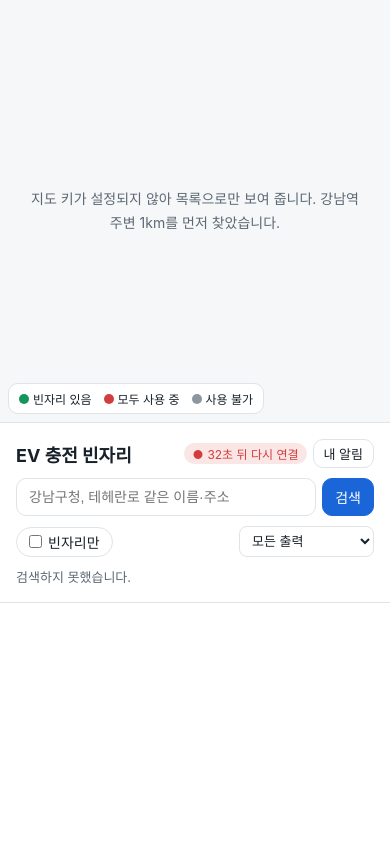
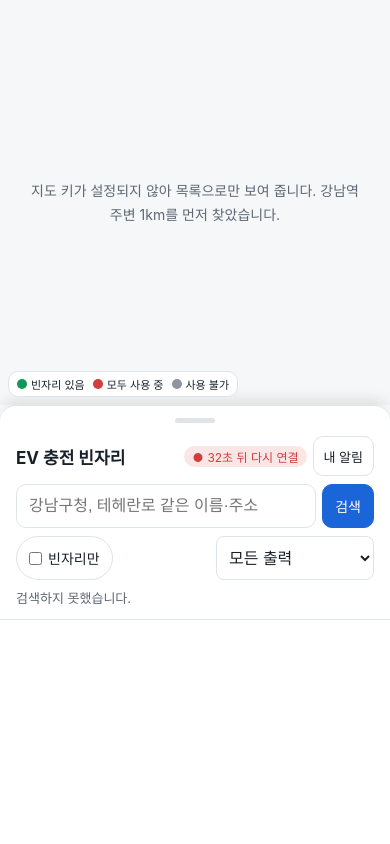
Before and after one commit to ysj13/ev-charging-station-search, a web app: page /index.html in a window 390 px wide. Run offline with its HTML, style and script files only (its server is not run), Linux system fonts and the light colour scheme; data that the repository does not hold is empty; some of the project's set-up classes (security, data sources, template engines, error pages and the like) are left out, and stand-ins take their place.

Commit message:
모바일 화면: 끌어 올리는 목록 시트, 손가락 크기 버튼, 알림 카드 정리
- 목록을 접힘·절반·펼침 세 높이로 바꾸는 손잡이 (누르거나 끌기). 상세·알림함은 펼쳐서 보여 주고 닫으면 원래 높이로
- 누를 수 있는 요소 높이 44px 이상, 입력창 16px (iOS 확대 방지), 노치·홈 바 영역 피하기
- 모바일 알림은 위쪽 전체 폭에 한 줄 카드 하나만 (지난 알림은 내 알림에), 지도 확대 버튼 대신 손가락 확대

```diff
--- a/src/main/resources/static/css/app.css
+++ b/src/main/resources/static/css/app.css
@@ -245,11 +245,60 @@ html, body {
 }
 
 /* ---------- 모바일: 지도 위, 패널 아래 ---------- */
+/* 데스크톱에서는 손잡이를 숨긴다 */
+.sheet-handle { display: none; }
+
+/* ---------- 모바일: 지도 위, 목록은 아래에서 끌어 올리는 시트(접힘·절반·펼침) ---------- */
 @media (max-width: 760px) {
   .app { flex-direction: column-reverse; }
-  .panel { width: 100%; height: 50%; border-right: 0; border-top: 1px solid var(--border); }
-  .map-area { height: 50%; flex: none; }
-  .legend { left: 8px; bottom: 8px; }
-  .locate { right: 8px; bottom: 8px; }
-  .toasts { top: 8px; right: 8px; }
+  .map-area { flex: 1; min-height: 0; }
+  .app { --sheet-peek: calc(142px + env(safe-area-inset-bottom, 0px)); }
+  .app[data-sheet="peek"] .panel { height: var(--sheet-peek); }
+  .app[data-sheet="half"] .panel { height: 52%; }
+  .app[data-sheet="full"] .panel { height: 88%; }
+  .panel {
+    width: 100%; flex: none; border-right: 0; border-top: 1px solid var(--border);
+    border-radius: 16px 16px 0 0; box-shadow: 0 -4px 16px rgba(16, 24, 32, 0.12);
+    transition: height 0.25s ease; padding-bottom: env(safe-area-inset-bottom, 0px); overflow: hidden;
+  }
+  .panel.is-dragging { transition: none; }
+  .sheet-handle {
+    display: flex; justify-content: center; align-items: center; flex: none; width: 100%; height: 28px;
+    border: 0; background: none; cursor: grab; touch-action: none; position: relative; z-index: 3; padding: 0;
+  }
+  .sheet-handle__bar { width: 40px; height: 5px; border-radius: 999px; background: var(--border); }
+  .sheet-handle:focus-visible { outline: 2px solid var(--accent); outline-offset: -4px; }
+  /* 상세·알림함은 손잡이 아래부터 덮어, 손잡이로 시트 높이를 계속 바꿀 수 있게 한다 */
+  .detail { top: 28px; padding-bottom: calc(16px + env(safe-area-inset-bottom, 0px)); }
+
+  .panel__header { padding: 2px 16px 12px; gap: 8px; }
+  .brand h1 { font-size: 17px; }
+  .summary { white-space: nowrap; overflow: hidden; text-overflow: ellipsis; }
+
+  /* 손가락으로 누르기 쉽게: 누를 수 있는 것은 높이 44px 이상 */
+  .button, .select, .search__input, .chip { min-height: 44px; }
+  .button--small { min-height: 40px; }
+  .link-button { min-height: 44px; display: inline-flex; align-items: center; }
+  .inbox__main { min-height: 44px; }
+  /* iOS는 16px보다 작은 입력창을 누르면 화면을 확대하므로 16px로 */
+  .search__input, .select { font-size: 16px; }
+
+  .legend { left: max(8px, env(safe-area-inset-left, 0px)); bottom: 8px; font-size: 11px; padding: 4px 8px; gap: 8px; }
+  .locate { right: max(8px, env(safe-area-inset-right, 0px)); bottom: 8px; min-height: 40px; }
+  /* 목록을 펼치면 지도는 좁은 띠만 남으므로 범례와 내 위치 버튼을 숨긴다 */
+  .app[data-sheet="full"] .legend, .app[data-sheet="full"] .locate { display: none; }
+
+  /* 알림은 화면 위쪽 전체 폭으로. 노치·상태 표시줄을 피한다 */
+  .toasts {
+    top: max(8px, env(safe-area-inset-top, 0px)); left: max(8px, env(safe-area-inset-left, 0px));
+    right: max(8px, env(safe-area-inset-right, 0px)); width: auto;
+  }
+  /* 펼친 목록의 위쪽(닫기 버튼)을 가리지 않도록 한 줄짜리 카드 하나만 보인다. 지난 알림은 "내 알림"에 남는다 */
+  .toast--notify { padding: 10px 48px 10px 14px; border-radius: 12px; }
+  .toast .toast__open { font-size: 15px; }
+  .toast__hint { display: none; }
+  .toast .toast__close { top: 6px; right: 6px; }
 }
+@media (max-width: 760px) and (prefers-reduced-motion: reduce) {
+  .panel { transition: none; }
+}
--- a/src/main/resources/static/index.html
+++ b/src/main/resources/static/index.html
@@ -2,14 +2,17 @@
 <html lang="ko">
 <head>
   <meta charset="utf-8">
-  <meta name="viewport" content="width=device-width, initial-scale=1">
+  <meta name="viewport" content="width=device-width, initial-scale=1, viewport-fit=cover">
   <title>EV 충전 빈자리</title>
   <meta name="description" content="지도에서 전기차 충전소의 빈 충전기를 실시간으로 찾습니다.">
   <link rel="stylesheet" href="/css/app.css">
 </head>
 <body>
-<div class="app">
-  <aside class="panel" aria-label="검색과 결과">
+<div class="app" data-sheet="half">
+  <aside class="panel" id="panel" aria-label="검색과 결과">
+    <button class="sheet-handle" id="sheet-handle" type="button" aria-label="목록 크게 보기">
+      <span class="sheet-handle__bar" aria-hidden="true"></span>
+    </button>
     <header class="panel__header">
       <div class="brand">
         <h1>EV 충전 빈자리</h1>
--- a/src/main/resources/static/js/app.js
+++ b/src/main/resources/static/js/app.js
@@ -28,6 +28,9 @@
   const MAX_CARDS = 5; // 닫을 때까지 남는 알림 카드
   const MAX_PLAIN_TOASTS = 3; // 잠시 뜨는 안내
   const SWIPE_DISMISS_PX = 80; // 이만큼 옆으로 밀면 알림을 닫는다
+  const MOBILE_QUERY = '(max-width: 760px)';
+  const SHEET_ORDER = ['peek', 'half', 'full']; // 모바일 목록 시트: 접힘 → 절반 → 펼침
+  const SHEET_LABELS = { peek: '목록 펼치기', half: '목록 크게 보기', full: '목록 줄이기' };
   const SWIPE_START_PX = 6; // 이보다 적게 움직이면 미는 것이 아니라 누른 것으로 본다
   const SWIPE_CLICK_GUARD_MS = 400; // 밀고 난 직후의 클릭(터치의 tap 판정 포함)은 카드를 열지 않는다
 
@@ -39,7 +42,11 @@
     return node;
   };
 
+  const isMobile = () => window.matchMedia(MOBILE_QUERY).matches;
+
   const state = {
+    sheetRest: 'half', // 상세·알림함을 닫으면 돌아갈 시트 높이
+    sheetOverlay: false, // 상세·알림함 때문에 시트를 펼쳐 둔 상태인지
     map: null,
     mode: 'area', // 'area' | 'keyword'
     keyword: '',
@@ -188,8 +195,9 @@
     const live = [...$('toasts').children].filter((n) => !n.dataset.leaving);
     const cards = live.filter((n) => n.dataset.sticky === 'true');
     const plain = live.filter((n) => n.dataset.sticky !== 'true');
-    cards.slice(MAX_CARDS).forEach((n) => n.remove());
-    plain.slice(MAX_PLAIN_TOASTS).forEach((n) => n.remove());
+    const mobile = isMobile(); // 좁은 화면에서는 지도를 덜 가리도록 적게 쌓는다
+    cards.slice(mobile ? 1 : MAX_CARDS).forEach((n) => n.remove());
+    plain.slice(mobile ? 1 : MAX_PLAIN_TOASTS).forEach((n) => n.remove());
   }
 
   function dismissToast(node, direction = 1) {
@@ -474,6 +482,7 @@
 
   function renderDetail(detail, flashChargerId) {
     if (!$('inbox').hidden) closeInbox({ restoreFocus: false, cancelPending: false });
+    expandSheetForOverlay();
     state.detail = detail;
     renderSubscribeButton();
     $('detail-test').hidden = !state.devTools;
@@ -532,6 +541,7 @@
     state.focusChargerId = null;
     document.querySelectorAll('.list__item[aria-current]').forEach((n) => n.removeAttribute('aria-current'));
     renderMarkers();
+    restoreSheetAfterOverlay();
     // 상세를 열었던 곳(목록 항목이나 지도 핀)으로 포커스를 돌려준다
     // 그 사이 결과에서 빠졌으면 목록 첫 항목이나 검색창으로 보낸다
     if (restoreFocus && wasOpen && closedId && state.returnFocusTo === 'inbox') {
@@ -648,6 +658,7 @@
     $('inbox').hidden = false;
     $('list').inert = true;
     document.querySelector('.panel__header').inert = true;
+    expandSheetForOverlay();
     state.unread = 0;
     renderUnread();
     renderInbox();
@@ -677,6 +688,7 @@
     $('inbox').hidden = true;
     $('list').inert = false;
     document.querySelector('.panel__header').inert = false;
+    restoreSheetAfterOverlay();
     if (restoreFocus) $('inbox-open').focus();
   }
 
@@ -908,17 +920,102 @@
     $('map-message').textContent = message;
   }
 
+  // ---------- 모바일 목록 시트 ----------
+
+  function setSheet(next, { rest = true } = {}) {
+    const app = document.querySelector('.app');
+    if (rest) state.sheetRest = next;
+    $('sheet-handle').setAttribute('aria-label', SHEET_LABELS[next]);
+    if (app.dataset.sheet === next) return;
+    app.dataset.sheet = next;
+  }
+
+  /** 상세·알림함을 열면 내용이 잘 보이게 시트를 펼친다. 닫으면 원래 높이로 돌아간다 */
+  function expandSheetForOverlay() {
+    if (!isMobile()) return;
+    state.sheetOverlay = true;
+    setSheet('full', { rest: false });
+  }
+
+  function restoreSheetAfterOverlay() {
+    // 상세를 닫으며 곧바로 알림함을 여는 경우처럼, 이어서 다른 덮개가 열리면 펼친 채로 둔다
+    setTimeout(() => {
+      if (!state.sheetOverlay || !$('detail').hidden || !$('inbox').hidden) return;
+      state.sheetOverlay = false;
+      setSheet(state.sheetRest, { rest: false });
+    }, 0);
+  }
+
+  /** 시트 높이가 바뀌면 지도 크기를 다시 계산한다 (지도 영역 검색도 새 크기로 다시 됨) */
+  function relayoutMap() {
+    if (state.map) state.map.relayout();
+  }
+
+  /** 손잡이를 누르면 한 단계씩 바꾸고, 끌면 손을 뗀 위치에서 가장 가까운 높이에 붙는다 */
+  function bindSheetHandle() {
+    const panel = $('panel');
+    const handle = $('sheet-handle');
+    let startY = null;
+    let startHeight = 0;
+    let moved = false;
+    handle.addEventListener('pointerdown', (e) => {
+      if (!isMobile()) return;
+      startY = e.clientY;
+      startHeight = panel.getBoundingClientRect().height;
+      moved = false;
+      handle.setPointerCapture(e.pointerId);
+    });
+    handle.addEventListener('pointermove', (e) => {
+      if (startY === null) return;
+      const dy = e.clientY - startY;
+      if (!moved && Math.abs(dy) < 6) return;
+      moved = true;
+      panel.classList.add('is-dragging');
+      const appHeight = document.querySelector('.app').getBoundingClientRect().height;
+      panel.style.height = `${Math.min(appHeight * 0.92, Math.max(120, startHeight - dy))}px`;
+    });
+    const end = () => {
+      if (startY === null) return;
+      startY = null;
+      if (!moved) return; // 누르기만 한 경우는 click에서 처리
+      const height = panel.getBoundingClientRect().height;
+      const appHeight = document.querySelector('.app').getBoundingClientRect().height;
+      const peek = parseFloat(getComputedStyle(document.querySelector('.app')).getPropertyValue('--sheet-peek').replace(/[^0-9.]/g, ' ').trim().split(' ')[0]) || 142;
+      const targets = { peek, half: appHeight * 0.52, full: appHeight * 0.88 };
+      const nearest = Object.entries(targets).sort((a, b) => Math.abs(a[1] - height) - Math.abs(b[1] - height))[0][0];
+      panel.classList.remove('is-dragging');
+      panel.style.height = '';
+      state.sheetOverlay = false;
+      setSheet(nearest);
+      handle.dataset.dragged = 'true'; // 끌고 난 뒤 따라오는 click은 무시
+    };
+    handle.addEventListener('pointerup', end);
+    handle.addEventListener('pointercancel', end);
+    handle.addEventListener('click', () => {
+      if (handle.dataset.dragged) { delete handle.dataset.dragged; return; }
+      const current = document.querySelector('.app').dataset.sheet;
+      const next = current === 'full' ? 'half' : SHEET_ORDER[SHEET_ORDER.indexOf(current) + 1];
+      state.sheetOverlay = false;
+      setSheet(next);
+    });
+    // 높이 변화가 끝나면(애니메이션 포함) 지도 크기를 다시 맞춘다
+    panel.addEventListener('transitionend', (e) => { if (e.propertyName === 'height') relayoutMap(); });
+    window.matchMedia(MOBILE_QUERY).addEventListener('change', () => setTimeout(relayoutMap, 50));
+  }
+
   function initMap() {
     state.map = new kakao.maps.Map($('map'), {
       center: new kakao.maps.LatLng(DEFAULT_CENTER.lat, DEFAULT_CENTER.lng),
       level: 4,
     });
-    state.map.addControl(new kakao.maps.ZoomControl(), kakao.maps.ControlPosition.RIGHT);
+    // 휴대폰은 두 손가락으로 확대하므로 확대 버튼을 두지 않는다 (핀을 가리지 않게)
+    if (!isMobile()) state.map.addControl(new kakao.maps.ZoomControl(), kakao.maps.ControlPosition.RIGHT);
     kakao.maps.event.addListener(state.map, 'idle', onMapIdle);
     if ('geolocation' in navigator) $('locate').hidden = false;
   }
 
   function bindUi() {
+    bindSheetHandle();
     $('search-form').addEventListener('submit', (e) => {
       e.preventDefault();
       const keyword = $('keyword').value.trim();
@@ -929,6 +1026,7 @@
       $('back-to-area').hidden = false;
       setNotice('');
       if (state.selectedId) closeDetail({ restoreFocus: false }); // 사용자가 입력 중인 검색창에서 포커스를 빼앗지 않음
+      if (isMobile() && document.querySelector('.app').dataset.sheet === 'peek') setSheet('half'); // 결과가 보이게
       search({ fit: true });
     });
     $('back-to-area').addEventListener('click', () => backToArea());
```
Also changed, not shown: README.md.
